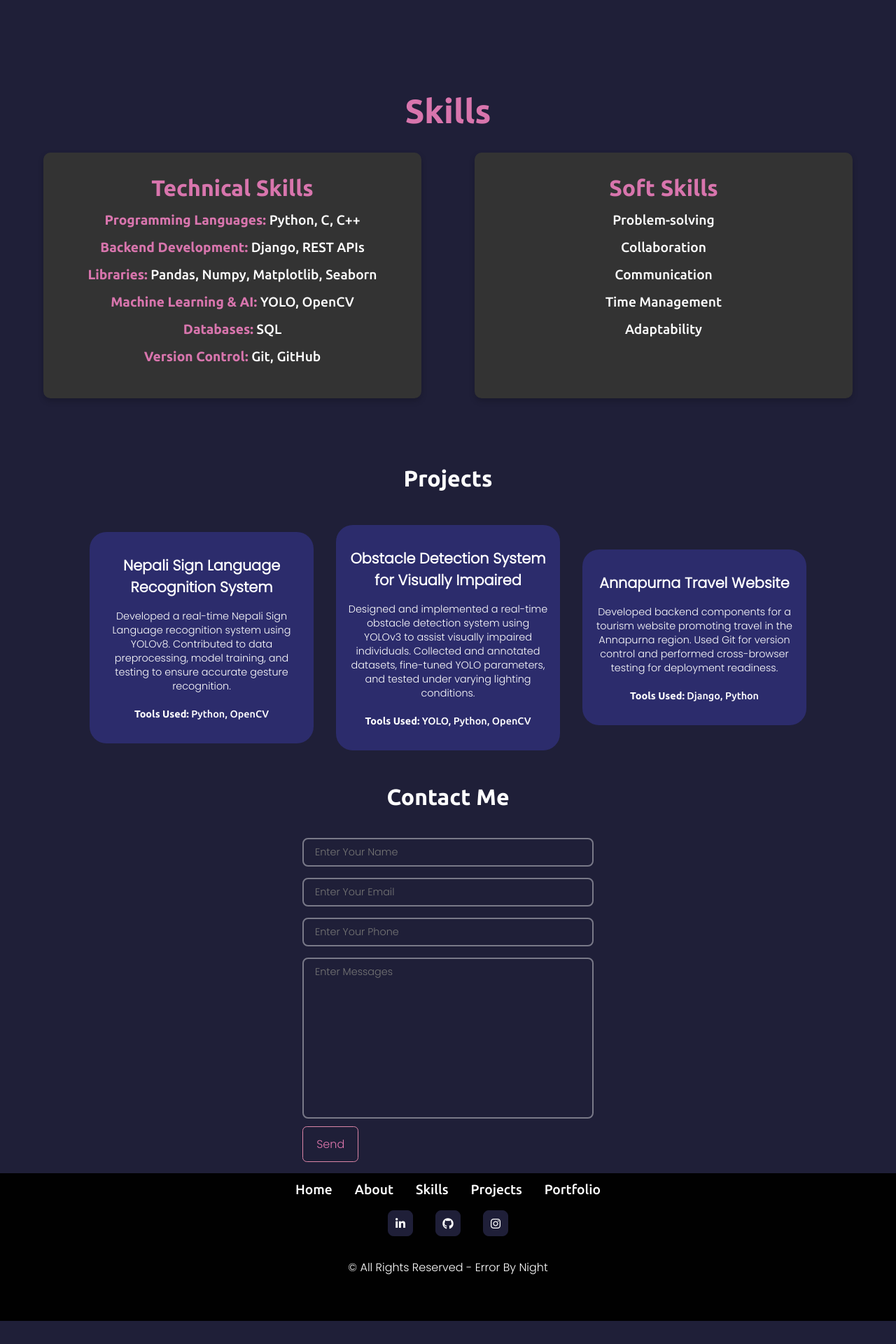
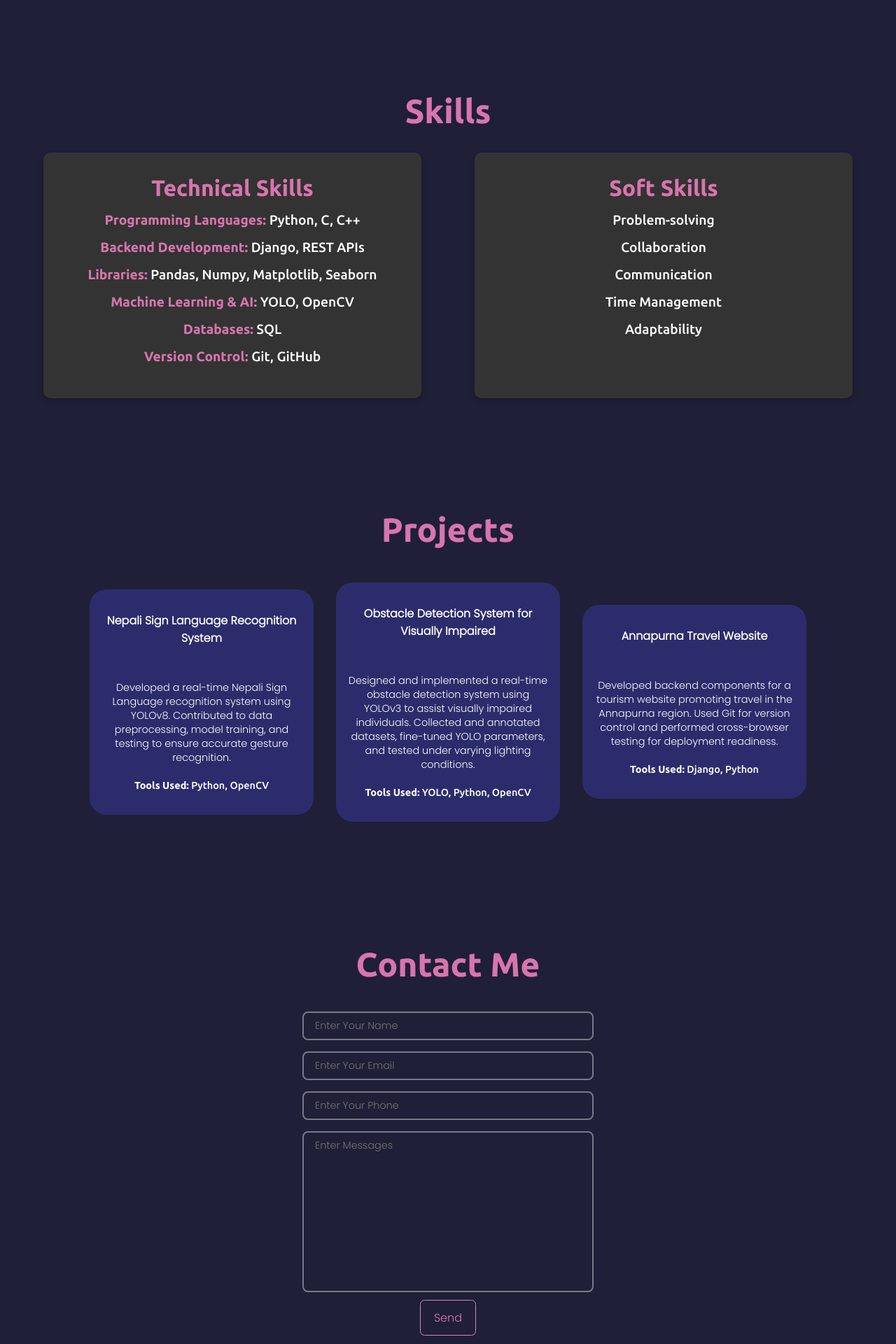
Before and after one commit to barshakc/newport, a Django app: page / in a window 1280 px wide; the page is wider, and only the part inside the window is pictured. Shown: the part 1520-3440 px from the top of that part at 70% size. Before the commit the page ends 3407 px from the top of that part, so only its background shows below. Run offline with Django 4.2, Linux system fonts and the light colour scheme; some libraries are stand-ins or nearby versions.

Commit message:
Update contact page

```diff
--- a/App/templates/home.html
+++ b/App/templates/home.html
@@ -25,8 +25,9 @@
                 <li><a href="#home" class="t-white roboto">Home <i class="fa-solid fa-house"></i></a></li>
                 <li><a href="#about" class="t-white roboto">About Me <i class="fa-solid fa-user"></i></a></li>
                 <li><a href="#skills" class="t-white roboto">Skills <i class="fa-solid fa-code"></i></a></li>
-                <li><a href="#Projects" class="t-white roboto">Projects <i class="fas fa-project-diagram"></i></a></li>
-                <li><a href="#Contact" class="t-white roboto">Contact <i class="fa-solid fa-rocket"></i></a></li>
+                <li><a href="#Projects" class="t-white roboto">Projects <i class="fa-solid fa-laptop-code"></i></a></li>
+                <li><a href="https://barshakc.hashnode.dev" class="t-white roboto">Blogs <i class="fa-solid fa-blog"></i></a></li>
+                <li><a href="#Contact" class="t-white roboto">Contact <i class="fa-solid fa-comments"></i></a></li>
             </ul>
         </div>
     </nav>
@@ -44,8 +45,8 @@
     <a href="{% static 'pdf/cvbarsha.pdf' %}" target="_blank">
         <button class="btn poppins">Resume</button>
     </a>
-    <a class="btn live poppins" id="hireme" href="#contact" target="_blank">
-        Contact Me
+    <a class="btn live poppins" id="hireme" href="#Contact" target="_blank">
+       Connect with me
     </a>
 </div>
 
@@ -119,13 +120,13 @@
 </section>
 
    <!-- Projects Section -->
-<section id="Projects">
+<section id="projects">
     <h1 class="t-center my-2 t-white f-2">Projects</h1>
     <div class="projects-container flex s-center f-wrap">
 
         <!-- Nepali Sign Language Recognition -->
         <div class="projects-item flex f-col s-center items-center">
-            <h1 class="t-white poppins">Nepali Sign Language Recognition System</h1>
+            <h2 class="t-white poppins">Nepali Sign Language Recognition System</h1>
             <p class="t-white poppins">
                 Developed a real-time Nepali Sign Language recognition system using YOLOv8. Contributed to data preprocessing, model training, and testing to ensure accurate gesture recognition.<br>
                 <br><span class="tools-used"><strong>Tools Used:</strong> Python, OpenCV</span>
@@ -134,7 +135,7 @@
 
         <!-- Obstacle Detection System -->
         <div class="projects-item flex f-col s-center items-center">
-            <h1 class="t-white poppins">Obstacle Detection System for Visually Impaired</h1>
+            <h2 class="t-white poppins">Obstacle Detection System for Visually Impaired</h1>
             <p class="t-white poppins">
                 Designed and implemented a real-time obstacle detection system using YOLOv3 to assist visually impaired individuals. Collected and annotated datasets, fine-tuned YOLO parameters, and tested under varying lighting conditions.<br>
           <br><span class="tools-used"><strong>Tools Used:</strong> YOLO, Python, OpenCV</span>
@@ -143,7 +144,7 @@
 
         <!-- Annapurna Travel Website -->
         <div class="projects-item flex f-col s-center items-center">
-            <h1 class="t-white poppins">Annapurna Travel Website</h1>
+            <h2 class="t-white poppins">Annapurna Travel Website</h1>
             <p class="t-white poppins">
                 Developed backend components for a tourism website promoting travel in the Annapurna region. Used Git for version control and performed cross-browser testing for deployment readiness.<br>
               <br><span class="tools-used"><strong>Tools Used:</strong> Django, Python</span>
@@ -154,9 +155,9 @@
 </section>
 
     <!-- Contact Me Section -->
-    <section id="Contact" class="m-b-1">
-        <h1 class=" t-center my-2 t-white f-2">Contact Me</h1>
-        <div class="contact-container flex s-around items-centers">
+    <section id="contact">
+    <h1 class="t-center my-2 t-white f-2">Contact Me</h1>
+       <div class="skills-container flex s-around">
             <div class="form" id="contactForm">
                 <form method="post" >
                     {% csrf_token %}
@@ -186,26 +187,17 @@
 
      <!-- Footer Section -->
     <footer id="footer">
-        <ul class="flex s-center w-80 m-auto my-2 res">
-            <li><a href="#home" class="poppinss">Home</a></li>
-            <li><a href="#about" class="poppinss">About</a></li>
-            <li><a href="#skills" class="poppinss">Skills</a></li>
-            <li><a href="#projects" class="poppinss">Projects</a></li>
-            <li><a href="#portfolio" class="poppinss">Portfolio</a></li>
-        </ul>
+
         <ul class="flex s-center w-80 font-awesome ">
-            <a href="" target="_blank">
+            <a href="https://www.linkedin.com/in/barsha-kc-khatri/" target="_blank">
                 <li><i class="fa-brands fa-linkedin-in"></i></li>
             </a>
-            <a href="" target="_blank">
+            <a href="https://github.com/barshakc" target="_blank">
                 <li><i class="fa-brands fa-github"></i></li>
-            </a>
-                <a href="" target="_blank">
-                    <li><i class="fa-brands fa-instagram"></i></li>
-            </a>
+
 
         </ul>
-        <p class="t-center my-2 poppins">&copy; All Rights Reserved - <span class="cpy-white poppins">Error By Night
+        <p class="t-center my-2 poppins">&copy;  Barsha K.C. Khatri. All rights reserved.
                 </span></p>
 
     </footer>
--- a/static/css/style.css
+++ b/static/css/style.css
@@ -245,6 +245,14 @@ body {
     color: #d875ad;
     margin-bottom: 2rem;
 }
+
+#projects h2 {
+    font-size: 1rem;
+    color: white;
+    margin-bottom: 3rem;
+}
+
+
 .projects-container {
     justify-content: center;
     align-items: center;
@@ -277,6 +285,16 @@ body {
 
 
 /* Contact me Section */
+#contact {
+    padding: 4rem 2rem;
+    text-align: center;
+}
+
+#contact h1 {
+    font-size: 3rem;
+    color: #d875ad;
+    margin-bottom: 2rem;
+}
 .form {
     display: flex;
     width: 80%;
```
